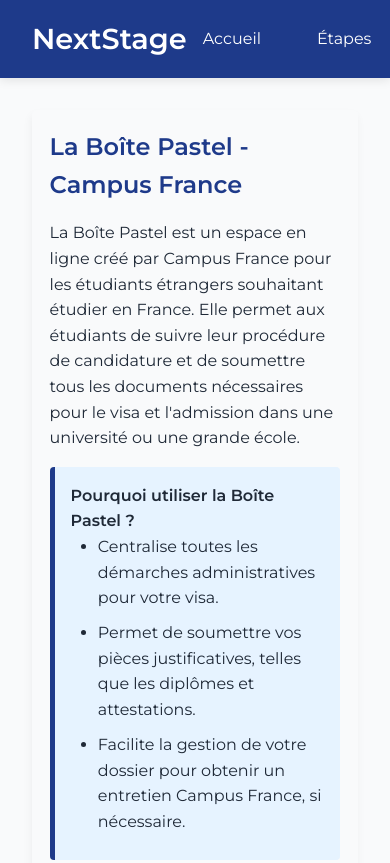
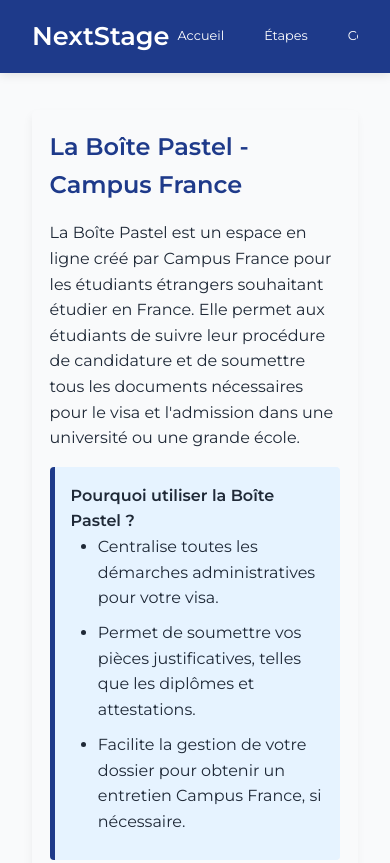
Before and after one commit to rayan06rm/NextStage, a plain HTML site: page boite_pastel.html in a window 390 px wide. Shown: the top 863 px of the page. Drawn offline with Linux system fonts and the light colour scheme.

Commit message:
Update boite_pastel.html

```diff
--- a/boite_pastel.html
+++ b/boite_pastel.html
@@ -181,6 +181,21 @@
     color: white;
   }
 
+    @media (max-width: 768px) {
+    nav {
+      justify-content: space-between;  /* Assure un espacement entre les éléments */
+      overflow-x: auto;  /* Permet un défilement horizontal si nécessaire */
+    }
+
+    nav a {
+      font-size: 0.8rem;  /* Réduit la taille de la police pour que tout tienne sur la même ligne */
+      padding: 0.5rem;    /* Réduit l'espacement autour des liens */
+    }
+
+    .home {
+      font-size: 0.8rem;
+    }
+  }
   </style>
 </head>
 <body>
```
